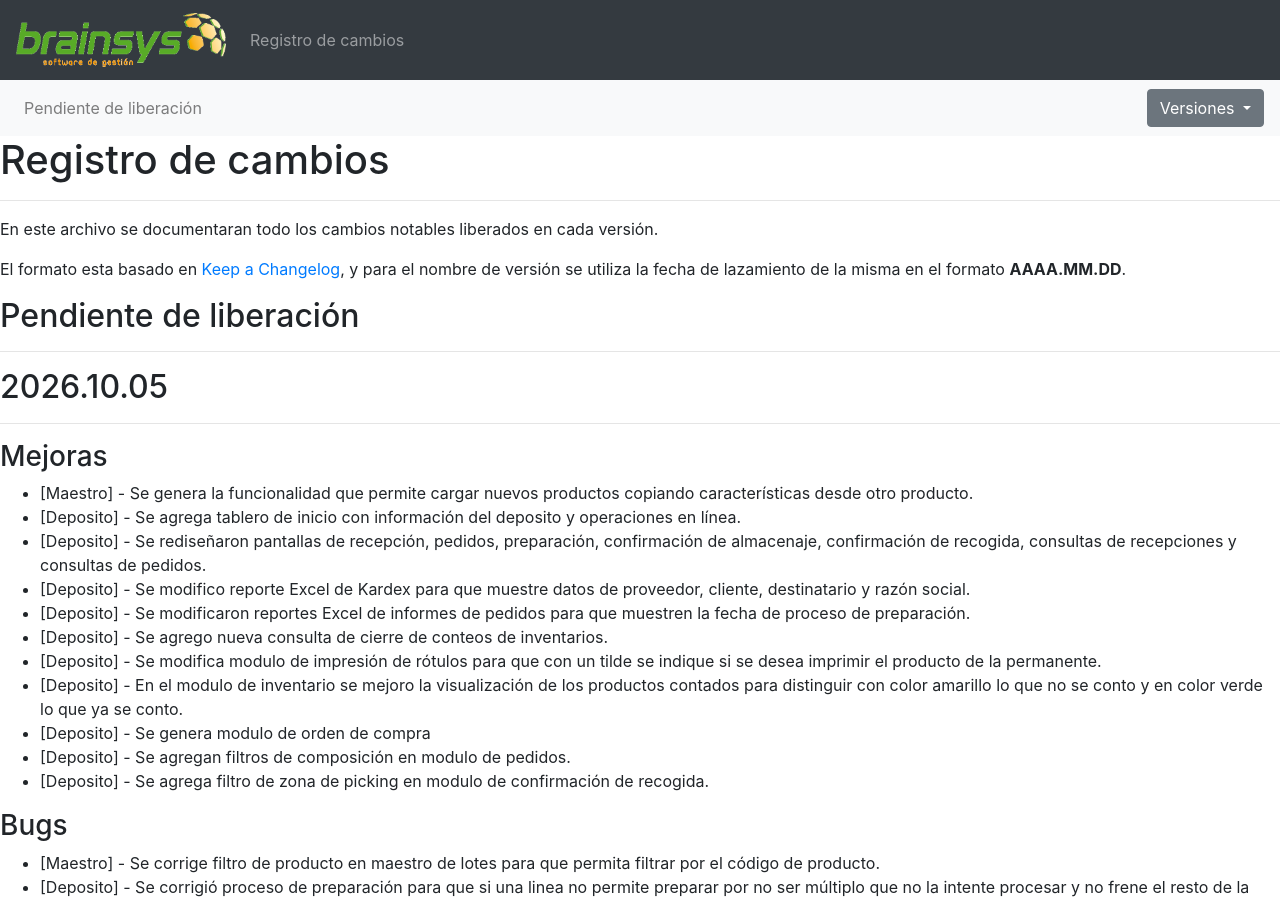
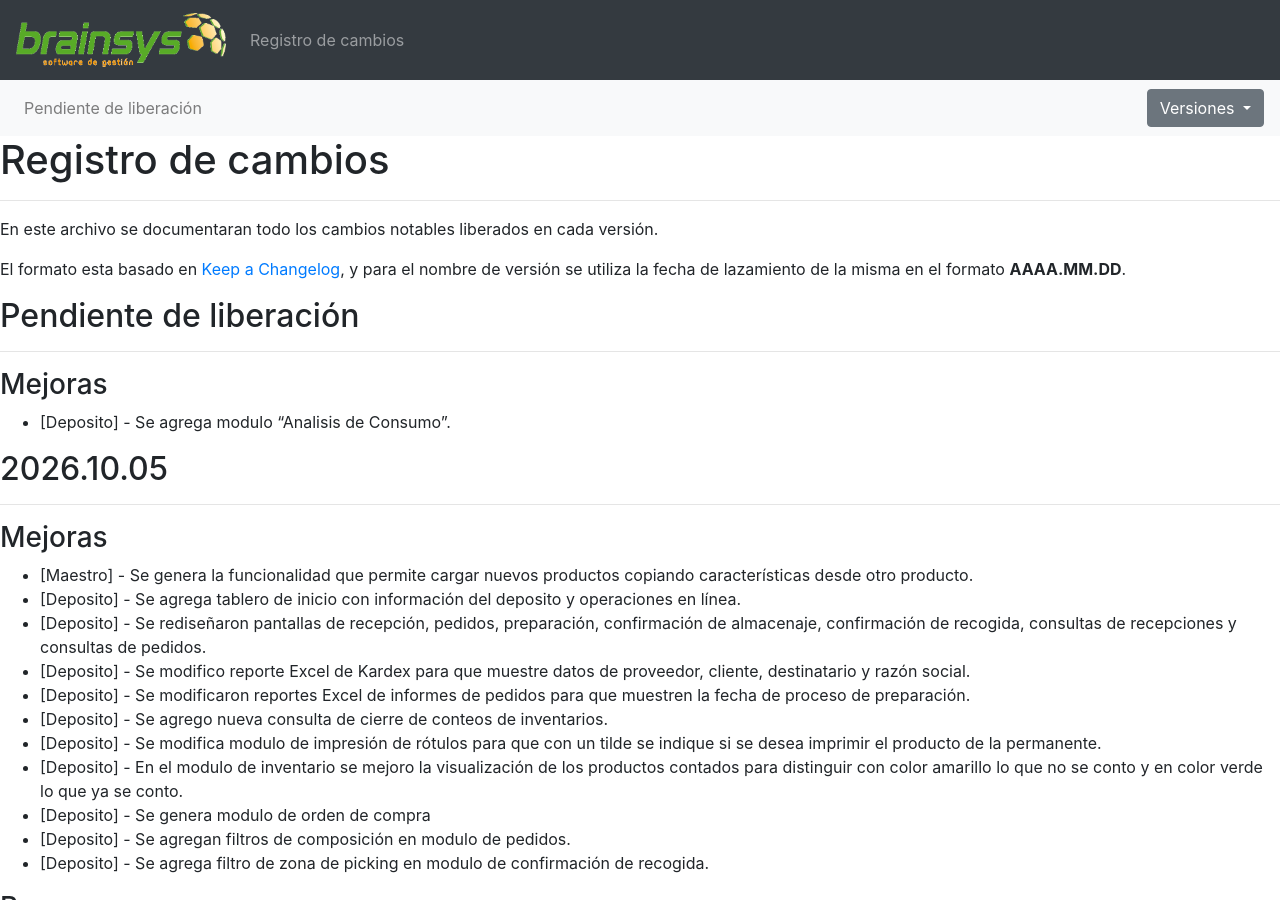
Before and after one commit to brainsys-arsaad/versionado, a Jekyll site: the page built from registro-cambios.markdown, in a window 1280 px wide and 900 px high. Built offline with Jekyll 4.4.1, drawn with Linux system fonts in a browser that asks for light colours.

Commit message:
Update registro-cambios.markdown

```diff
--- a/registro-cambios.markdown
+++ b/registro-cambios.markdown
@@ -127,6 +127,9 @@ El formato esta basado en [Keep a Changelog](https://keepachangelog.com/es-ES/1.
 
 ## Pendiente de liberación
 ---
+
+### Mejoras
+- [Deposito] - Se agrega modulo "Analisis de Consumo".
 
 ## 2026.10.05
 ---
```
